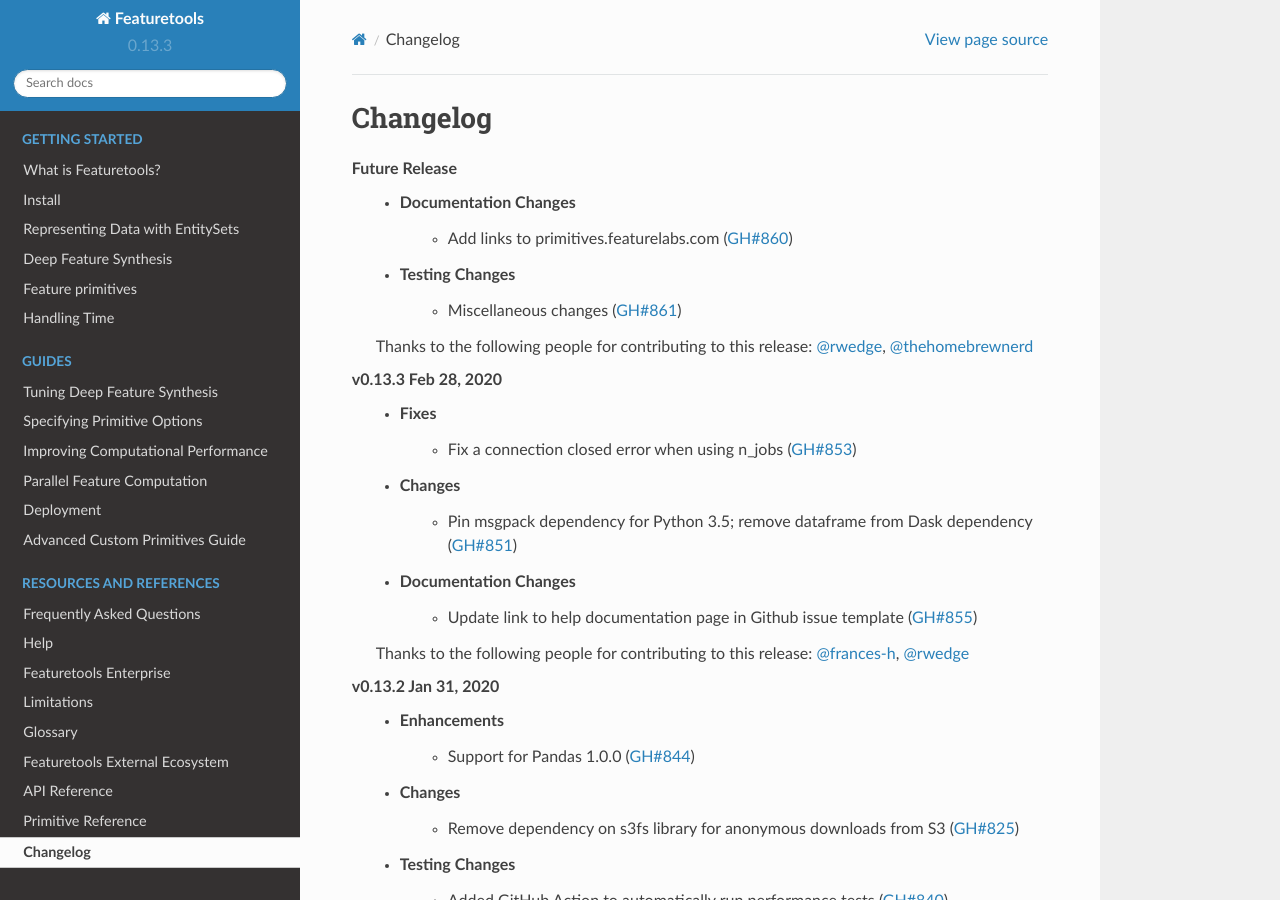
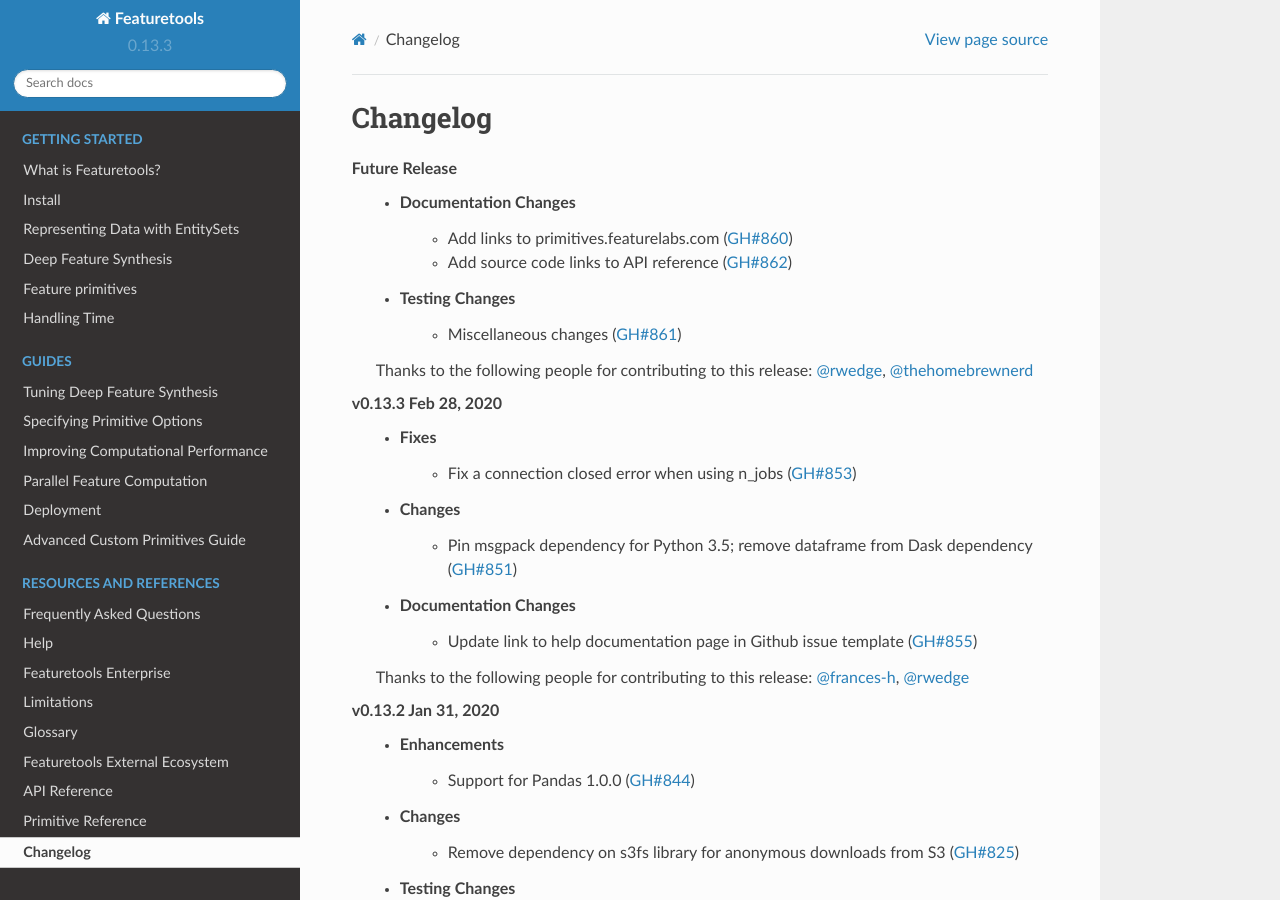
Before and after one commit to alteryx/featuretools, a Sphinx documentation site: the page built from docs/source/changelog.rst, in a window 1280 px wide and 900 px high. Built offline with Sphinx 7.4.7 and the Read the Docs theme 2.0.0, drawn with Linux system fonts in a browser that asks for light colours; pages that are not in the unit, such as notebooks, are missing from menus.

Commit message:
update changelog.rst

```diff
--- a/docs/source/changelog.rst
+++ b/docs/source/changelog.rst
@@ -5,6 +5,7 @@
 **Future Release**
     * Documentation Changes
         * Add links to primitives.featurelabs.com (:pr:`860`)
+        * Add source code links to API reference (:pr:`862`)
     * Testing Changes
         * Miscellaneous changes (:pr:`861`)
 
```
